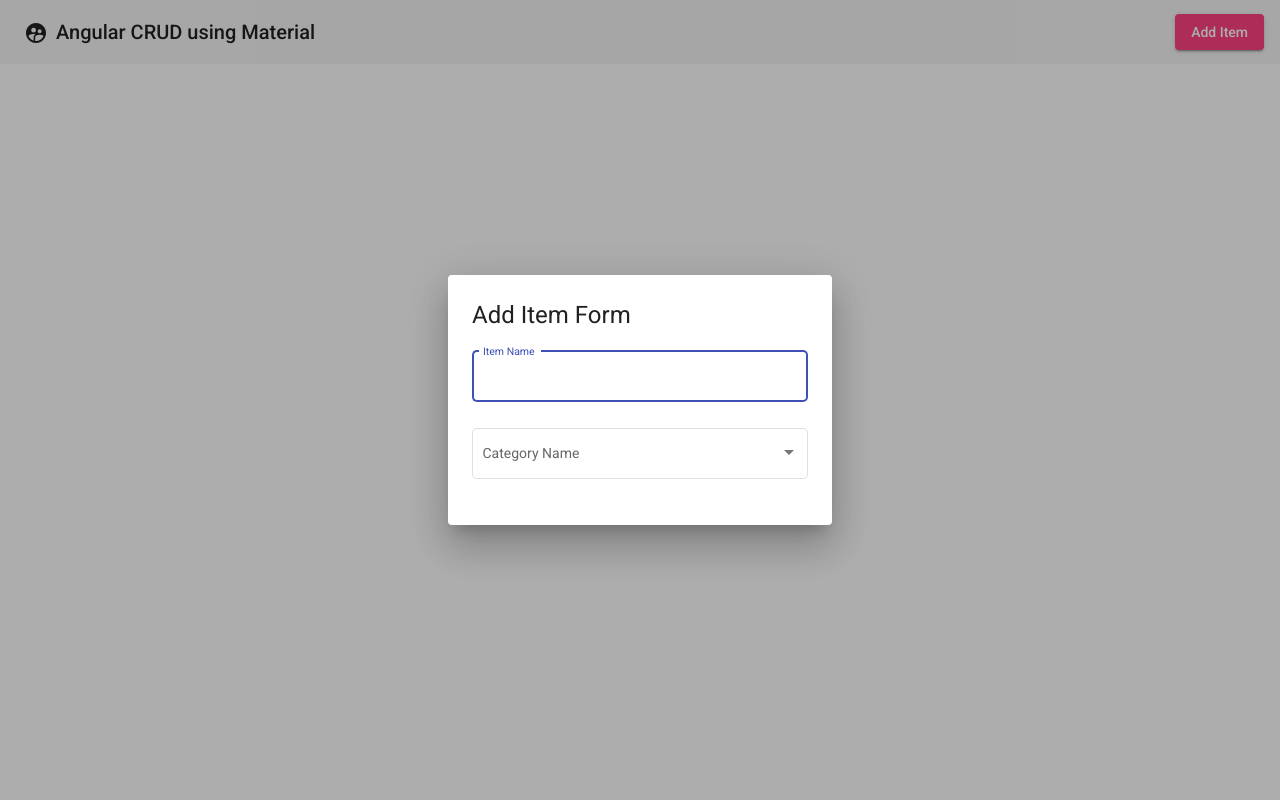
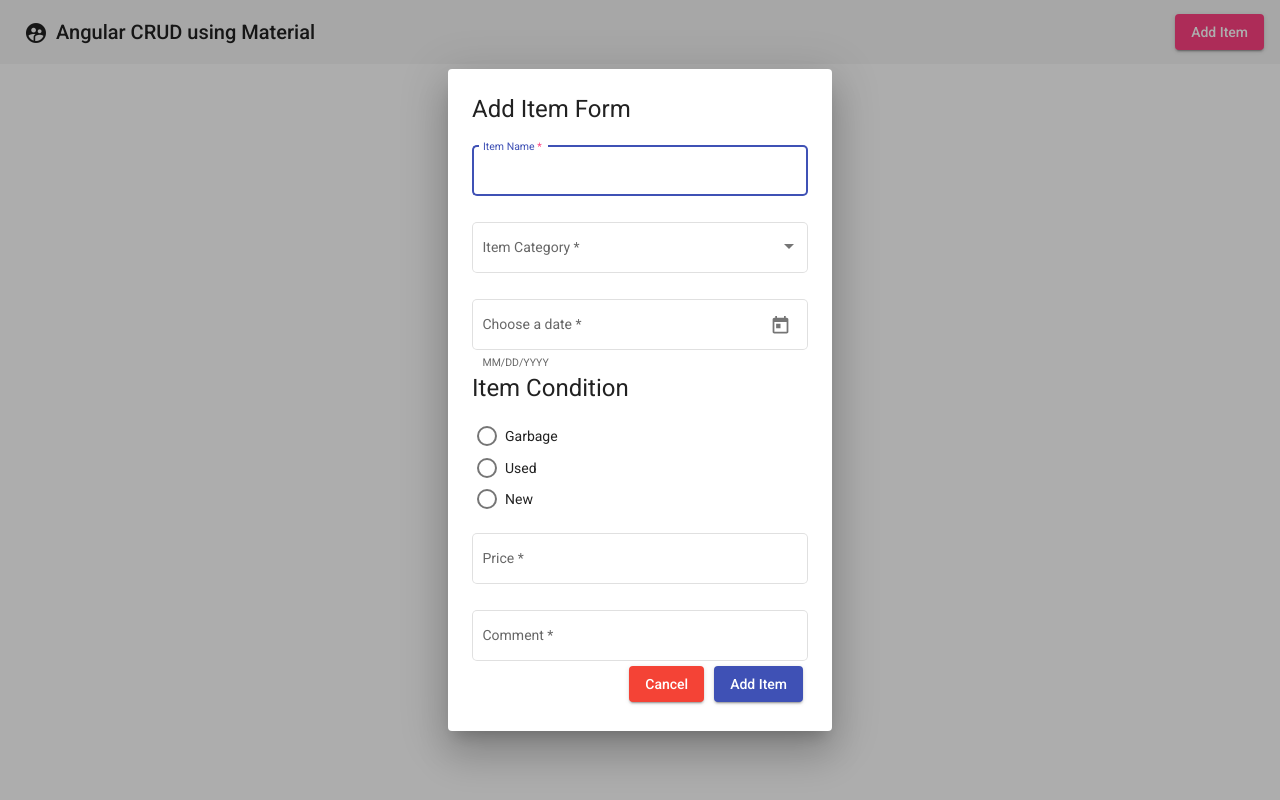
Before and after one commit to Inphernus/Angular-CRUD, an Angular app: page / in a window 1280 px wide. Both pictures are taken after a click on the button "Add Item". Built offline with nearby package versions, Linux system fonts and the light colour scheme; data requests are answered from the project's data file.

Commit message:
Adding service for posting and getting items.

```diff
--- /dev/null
+++ b/db.json
@@ -0,0 +1,22 @@
+{
+  "itemList": [
+    {
+      "itemName": "Banana",
+      "category": "food",
+      "condition": "New",
+      "price": 1,
+      "comment": "Odlicna banana!",
+      "date": "2022-05-02T22:00:00.000Z",
+      "id": 1
+    },
+    {
+      "itemName": "Jabuka",
+      "category": "food",
+      "condition": "Used",
+      "price": 0,
+      "comment": "Poklonu se ne gleda u oci.",
+      "date": "2022-05-02T22:00:00.000Z",
+      "id": 2
+    }
+  ]
+}
--- a/src/app/app.component.ts
+++ b/src/app/app.component.ts
@@ -1,16 +1,20 @@
-import { Component } from '@angular/core';
+import { Component, OnInit } from '@angular/core';
 import {MatDialog, MAT_DIALOG_DATA} from '@angular/material/dialog';
 import { DialogComponent } from './dialog/dialog.component';
+import { ApiService } from './services/api.service';
 
 @Component({
   selector: 'app-root',
   templateUrl: './app.component.html',
   styleUrls: ['./app.component.scss']
 })
-export class AppComponent {
+export class AppComponent implements OnInit {
   title = 'Angular-Crud_App';
-  constructor(private dialog: MatDialog){
+  constructor(private dialog: MatDialog, private api : ApiService){
 
+  }
+  ngOnInit(): void {
+    this.getAllItems();
   }
 
   openDialog() {
@@ -18,4 +22,16 @@ export class AppComponent {
     width:'30%'
     });
   }
+
+  getAllItems(){
+    this.api.getItems()
+    .subscribe({
+      next:(res)=>{
+        console.log(res);
+      },
+      error:(err)=>{
+        alert("Error while fetching items.")
+      }
+    })
+  }
 }
--- a/src/app/dialog/dialog.component.html
+++ b/src/app/dialog/dialog.component.html
@@ -1,15 +1,45 @@
 <h1 mat-dialog-title>Add Item Form</h1>
 <div mat-dialog-content>
+    <form [formGroup]="itemForm">
         <mat-form-field appearance="outline">
             <mat-label>Item Name</mat-label>
-        <input matInput placeholder="Name">
+            <input formControlName="itemName" matInput placeholder="Item Name">
           </mat-form-field>
           <mat-form-field appearance="outline">
-        <mat-label>Category Name</mat-label>
-        <mat-select placeholder="Category">
+            <mat-label>Item Category</mat-label>
+            <mat-select formControlName="category" placeholder="Item Category">
                 <mat-option value="food">Food</mat-option>
                 <mat-option value="cloth">Cloth</mat-option>
                 <mat-option value="electronics">Electronics</mat-option>
               </mat-select>
           </mat-form-field>
+          <mat-form-field appearance="outline">
+            <mat-label>Choose a date</mat-label>
+            <input formControlName="date" matInput [matDatepicker]="picker">
+            <mat-hint>MM/DD/YYYY</mat-hint>
+            <mat-datepicker-toggle matSuffix [for]="picker"></mat-datepicker-toggle>
+            <mat-datepicker #picker></mat-datepicker>
+          </mat-form-field>
+          <label for=""><h1>Item Condition</h1></label>
+          <mat-radio-group formControlName="condition"
+          class="example-radio-group">
+              <mat-radio-button class="example-radio-button" *ngFor="let condition of itemCondition" [value]="condition">
+                {{condition}}
+              </mat-radio-button>
+          </mat-radio-group>
+          <mat-form-field appearance="outline">
+            <mat-label>Price</mat-label>
+            <input formControlName="price" matInput type="number" placeholder="Item Price">
+          </mat-form-field>
+          <mat-form-field appearance="outline">
+            <mat-label>Comment</mat-label>
+            <input formControlName="comment" matInput type="text" placeholder="Comment">
+          </mat-form-field>
+    </form>
 </div>
+<div mat-dialog-action [align]="'end'">
+    <button mat-raised-button color="warn" mat-dialog-closed>Cancel</button>
+    <button mat-raised-button color="primary" mat-dialog-closed (click)="addItem()">Add Item</button>
+
+
+</div>
--- a/src/app/dialog/dialog.component.scss
+++ b/src/app/dialog/dialog.component.scss
@@ -1,3 +1,17 @@
 mat-form-field{
     width: 100%;
 }
+
+.example-radio-group {
+    display: flex;
+    flex-direction: column;
+    margin: 15px 0;
+    align-items: flex-start;
+  }
+
+  .example-radio-button {
+    margin: 5px;
+  }
+  .mat-raised-button{
+      margin: 5px;
+  }
--- a/src/app/dialog/dialog.component.ts
+++ b/src/app/dialog/dialog.component.ts
@@ -1,4 +1,7 @@
 import { Component, OnInit } from '@angular/core';
+import { FormGroup, FormBuilder, Validators, Form } from '@angular/forms';
+import { ApiService } from '../services/api.service';
+import {MatDialogRef} from '@angular/material/dialog'
 
 @Component({
   selector: 'app-dialog',
@@ -7,9 +10,35 @@ import { Component, OnInit } from '@angular/core';
 })
 export class DialogComponent implements OnInit {
 
-  constructor() { }
+  itemCondition = ["Garbage", "Used", "New"];
+  itemForm !: FormGroup;
+  constructor(private formBuilder:FormBuilder, private api : ApiService, private dialogRef : MatDialogRef<DialogComponent>) { }
 
   ngOnInit(): void {
+    this.itemForm = this.formBuilder.group({
+      itemName : ['', Validators.required],
+      category : ['', Validators.required],
+      condition : ['', Validators.required],
+      price : ['', Validators.required],
+      comment : ['', Validators.required],
+      date : ['', Validators.required],
+    })
+  }
+
+  addItem(){
+    if (this.itemForm.valid){
+      this.api.postItem(this.itemForm.value)
+      .subscribe({
+        next:(res)=> {
+          alert("Item Added!");
+          this.itemForm.reset();
+          this.dialogRef.close('save');
+        },
+        error:()=>{
+          alert("Item is not added.")
+        }
+      })
+    }
   }
 
 }
--- /dev/null
+++ b/src/app/services/api.service.ts
@@ -0,0 +1,18 @@
+import { HttpClient } from '@angular/common/http';
+import { Injectable } from '@angular/core';
+
+@Injectable({
+  providedIn: 'root'
+})
+export class ApiService {
+
+  constructor(private http : HttpClient) { }
+
+  postItem(data : any){
+    return this.http.post<any>("http://localhost:3000/itemList", data);
+  }
+
+  getItems(){
+    return this.http.get<any>("http://localhost:3000/itemList");
+  }
+}
```
Also changed, not shown: src/app/app.module.ts (+12 -1 lines), 1 other file (tests, documents, lock files or other folders). Lines whose indentation alone changed are shown as unchanged.
